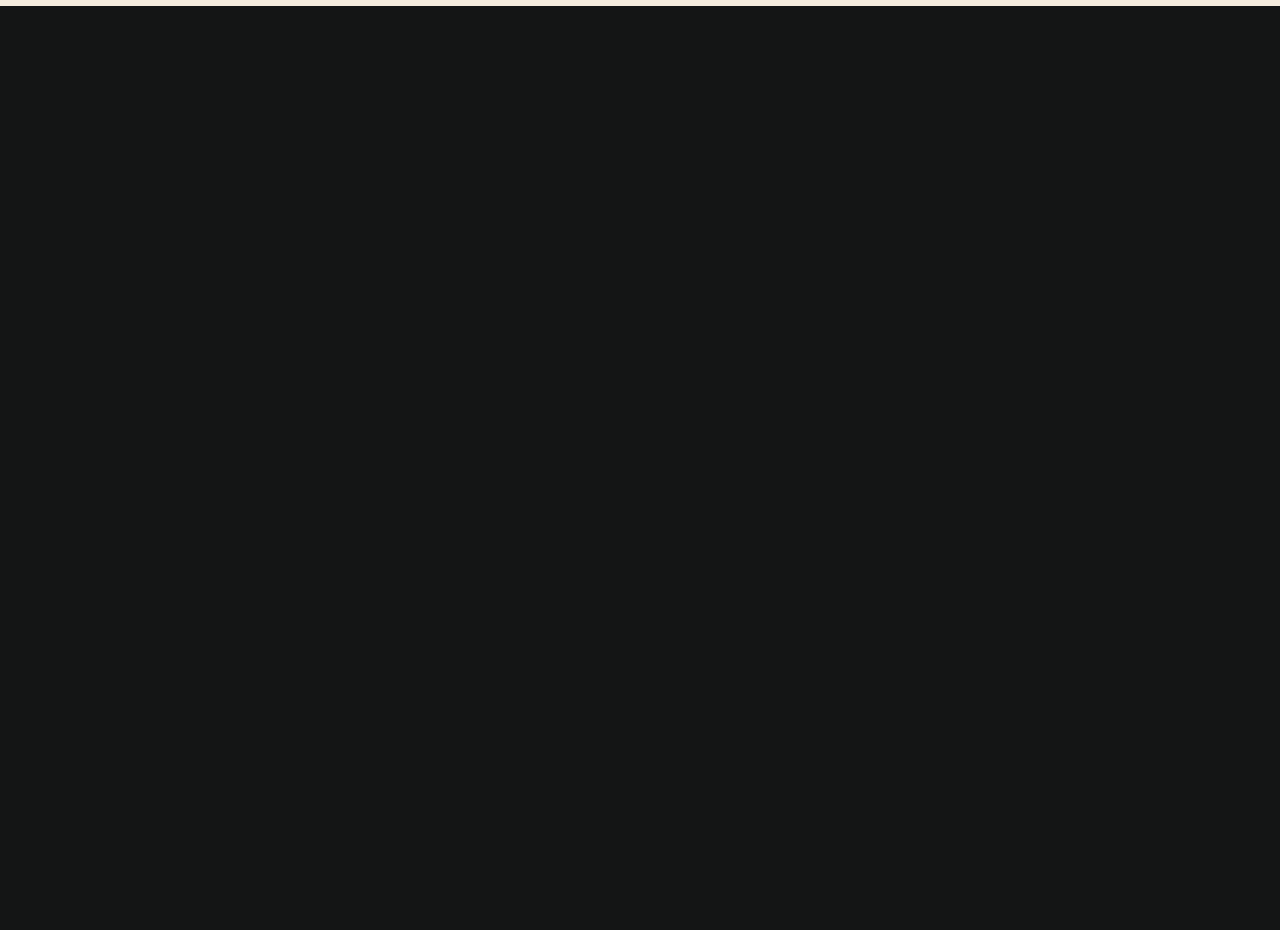
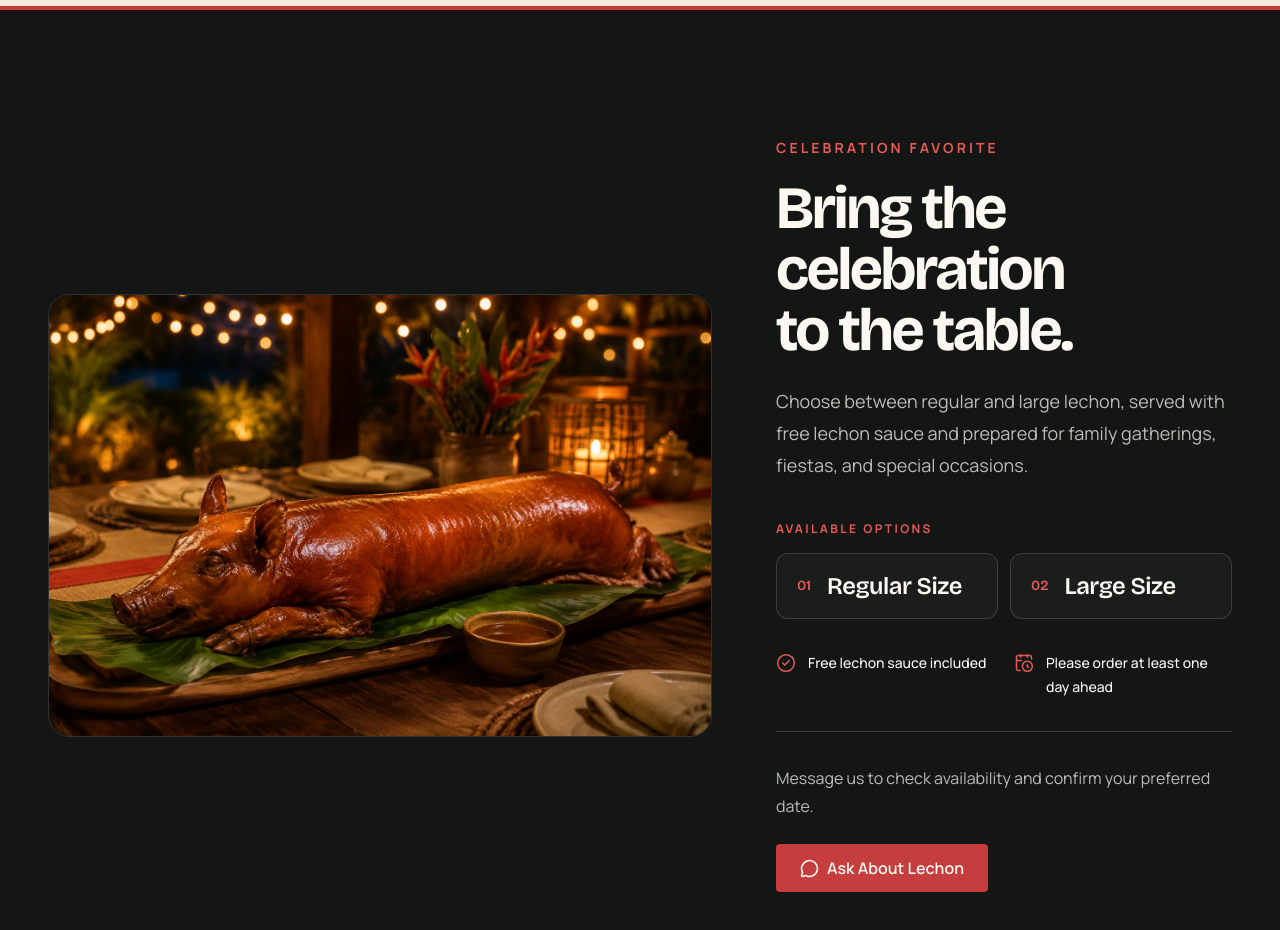
Before and after one commit to clrnzm/apols-meat-shop, a Next.js app: page / in a window 1280 px wide. Shown: the part 3020-3950 px from the top of the page. Before the commit the page ends 3026 px from the top, so only its background shows below. Built offline with nearby package versions, Linux system fonts and the light colour scheme.

Commit message:
feat: add lechon spotlight section

```diff
--- a/src/app/page.tsx
+++ b/src/app/page.tsx
@@ -1,6 +1,7 @@
 import { Navbar } from "@/components/layout/navbar";
 import { FeaturedProducts } from "@/components/sections/featured-products";
 import { Hero } from "@/components/sections/hero";
+import { LechonSpotlight } from "@/components/sections/lechon-spotlight";
 
 export default function Home() {
   return (
@@ -9,6 +10,7 @@ export default function Home() {
       <main>
         <Hero />
         <FeaturedProducts />
+        <LechonSpotlight />
       </main>
     </>
   );
--- /dev/null
+++ b/src/components/sections/lechon-spotlight.tsx
@@ -0,0 +1,109 @@
+import Image from "next/image";
+import { CalendarClock, CircleCheck, MessageCircle } from "lucide-react";
+import { Container } from "@/components/layout/container";
+import { ButtonLink } from "@/components/shared/button-link";
+import { MESSENGER_URL } from "@/constants/site";
+
+const LECHON_OPTIONS = ["Regular Size", "Large Size"] as const;
+
+export function LechonSpotlight() {
+  return (
+    <section
+      id="lechon"
+      className="scroll-mt-20 border-t-4 border-warm-red bg-brand-ink py-20 text-light-text sm:py-24 lg:py-28 xl:py-32"
+      aria-labelledby="lechon-heading"
+    >
+      <Container width="wide">
+        <div className="grid gap-12 lg:grid-cols-12 lg:items-center lg:gap-12 xl:gap-16">
+          <div className="lg:col-span-7">
+            <div className="relative aspect-[3/2] overflow-hidden rounded-[1.375rem] border border-white/15 bg-surface-deep">
+              <Image
+                src="/images/lechon/lechon-celebration.webp"
+                alt="Whole roasted lechon served on banana leaves for a Filipino celebration"
+                fill
+                quality={90}
+                sizes="(min-width: 1664px) 930px, (min-width: 1024px) 58vw, (min-width: 640px) calc(100vw - 4rem), calc(100vw - 2.5rem)"
+                className="object-cover object-[center_56%]"
+              />
+            </div>
+          </div>
+
+          <div className="min-w-0 lg:col-span-5">
+            <p className="text-xs font-bold uppercase tracking-[0.22em] text-warm-red-text sm:text-sm">
+              Celebration Favorite
+            </p>
+            <h2
+              id="lechon-heading"
+              className="mt-5 max-w-2xl text-balance font-display text-4xl font-bold leading-[1.02] tracking-[-0.04em] text-light-text sm:text-5xl lg:text-6xl"
+            >
+              Bring the celebration to the table.
+            </h2>
+            <p className="mt-6 max-w-xl text-base leading-7 text-text-muted sm:text-lg sm:leading-8">
+              Choose between regular and large lechon, served with free lechon
+              sauce and prepared for family gatherings, fiestas, and special
+              occasions.
+            </p>
+
+            <div className="mt-9 sm:mt-10">
+              <h3 className="text-xs font-bold uppercase tracking-[0.2em] text-warm-red-text">
+                Available options
+              </h3>
+              <ul className="mt-4 grid gap-3 sm:grid-cols-2">
+                {LECHON_OPTIONS.map((option, index) => (
+                  <li
+                    key={option}
+                    className="flex min-w-0 items-center gap-4 rounded-xl border border-white/15 bg-surface-muted/45 px-4 py-4 sm:px-5"
+                  >
+                    <span
+                      className="font-display text-sm font-semibold text-warm-red-text"
+                      aria-hidden="true"
+                    >
+                      {String(index + 1).padStart(2, "0")}
+                    </span>
+                    <span className="font-display text-xl font-semibold tracking-[-0.02em] text-light-text sm:text-2xl">
+                      {option}
+                    </span>
+                  </li>
+                ))}
+              </ul>
+            </div>
+
+            <div className="mt-8 grid gap-5 border-b border-white/15 pb-8 sm:grid-cols-2">
+              <p className="flex min-w-0 items-start gap-3 text-sm font-medium leading-6 text-light-text">
+                <CircleCheck
+                  className="mt-0.5 shrink-0 text-warm-red-text"
+                  size={20}
+                  strokeWidth={1.8}
+                  aria-hidden="true"
+                />
+                Free lechon sauce included
+              </p>
+              <p className="flex min-w-0 items-start gap-3 text-sm font-medium leading-6 text-light-text">
+                <CalendarClock
+                  className="mt-0.5 shrink-0 text-warm-red-text"
+                  size={20}
+                  strokeWidth={1.8}
+                  aria-hidden="true"
+                />
+                Please order at least one day ahead
+              </p>
+            </div>
+
+            <p className="mt-8 max-w-lg text-sm leading-6 text-text-muted sm:text-base sm:leading-7">
+              Message us to check availability and confirm your preferred date.
+            </p>
+            <ButtonLink
+              href={MESSENGER_URL}
+              target="_blank"
+              rel="noreferrer"
+              className="mt-6 w-full sm:w-fit"
+            >
+              <MessageCircle aria-hidden="true" size={19} strokeWidth={2} />
+              Ask About Lechon
+            </ButtonLink>
+          </div>
+        </div>
+      </Container>
+    </section>
+  );
+}
```
Also changed, not shown: public/images/lechon/lechon-celebration.webp (added).
